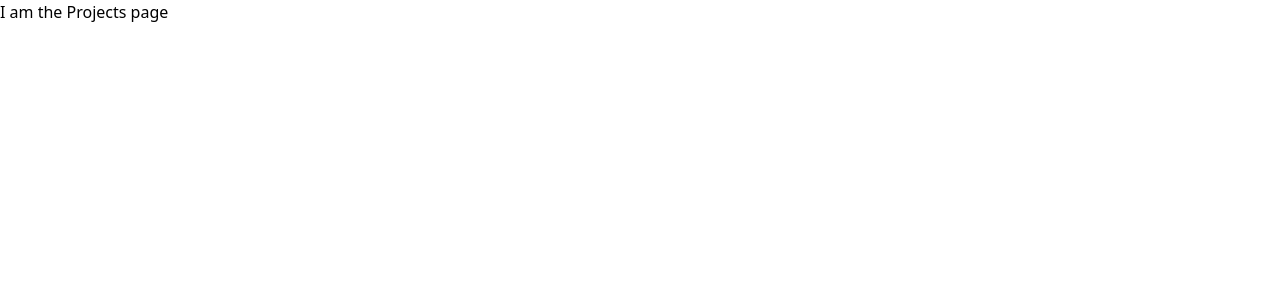
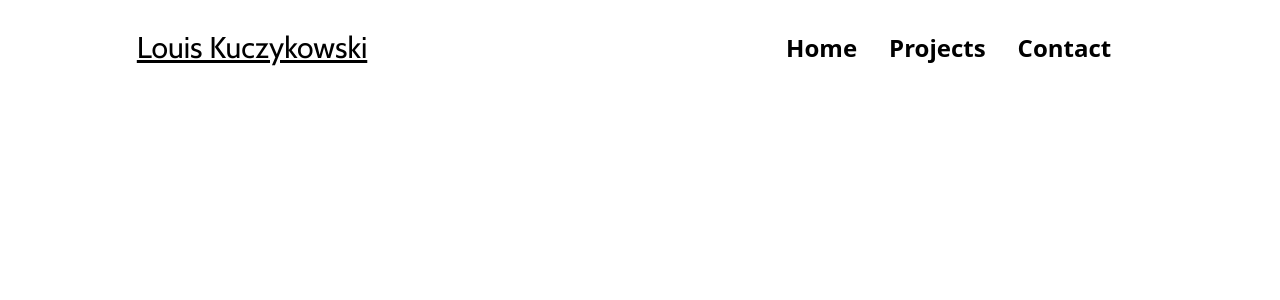
Before and after one commit to Louka3/lk-portfolio, a Next.js app: page /projects in a window 1280 px wide. Shown: the top 300 px of the page. Built offline with nearby package versions, Linux system fonts and the light colour scheme.

Commit message:
fixed width issues and resizing issues with the about section and navbar

```diff
--- a/src/app/layout.tsx
+++ b/src/app/layout.tsx
@@ -2,6 +2,7 @@ import type { Metadata } from 'next';
 import Head from 'next/head';
 import { Inter, Montserrat, Cabin, Merriweather } from 'next/font/google';
 import './globals.css';
+import { Navbar } from '@/components/Home/Navbar';
 
 const inter = Inter({ subsets: ['latin'], variable: '--font-inter' });
 const montserrat = Montserrat({
@@ -30,6 +31,7 @@ export default function RootLayout({
       <body
         className={`${inter.variable} ${montserrat.variable} ${merriweather.variable} ${cabin.variable}`}
       >
+        <Navbar />
         {children}
       </body>
     </html>
--- a/src/app/page.tsx
+++ b/src/app/page.tsx
@@ -5,17 +5,18 @@ import { AboutSection } from '../components/Home/AboutSection';
 import { ProjectSection } from '../components/Project/ProjectSection';
 import { ContactSection } from '../components/Home/ContactSection';
 import { Footer } from '../components/Home/Footer';
+import RootLayout from './layout';
 
 export default function Home() {
   return (
     <>
-      <main className="flex min-h-screen flex-col items-center pt-24">
-        <Navbar />
+      {/* <RootLayout> */}
+      <main className="w-min-[85%] flex min-h-screen flex-col items-center pt-24">
         <AboutSection />
         <ProjectSection />
         <ContactSection />
-        {/* <Footer /> */}
       </main>
+      {/* </RootLayout> */}
     </>
   );
 }
--- a/src/components/Home/Navbar.tsx
+++ b/src/components/Home/Navbar.tsx
@@ -1,23 +1,28 @@
-'use server';
+'use client';
 import Link from 'next/link';
 
 export const Navbar = (): JSX.Element => {
   return (
-    <nav className="z-50 w-p top-0 bg-white fixed flex h-24 justify-between items-center mb-5 md:mb-8 lg:mb-10">
+    <nav className="z-50 w-full top-0 bg-white fixed flex h-24 justify-center items-center mb-5 md:mb-8 lg:mb-10 px-12">
+      <div
+        id="nav-content"
+        className="w-[85%] flex justify-between items-center "
+      >
         <p className="w-auto text-sm font-cabin md:underline md:text-base lg:text-3xl">
           Louis Kuczykowski
         </p>
         <ul className="font-bold text-xs flex justify-end pr-8 md:text-base lg:text-2xl">
           <li className="mr-2 hover:underline md:mr-4 lg:mr-8">
-          <Link href="#about">About</Link>
+            <Link href="/">Home</Link>
           </li>
           <li className="mr-2 hover:underline md:mr-4 lg:mr-8">
-          <Link href="#projects">Projects</Link>
+            <Link href="/projects">Projects</Link>
           </li>
           <li className="hover:underline">
-          <Link href="#contacts">Contacts</Link>
+            <Link href="/contact">Contact</Link>
           </li>
         </ul>
+      </div>
     </nav>
   );
 };
```
Also changed, not shown: src/components/Home/AboutSection.tsx (+3 -3 lines). Lines whose indentation alone changed are shown as unchanged.
